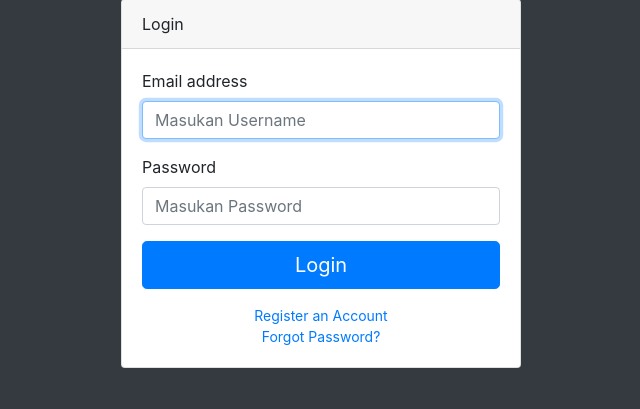
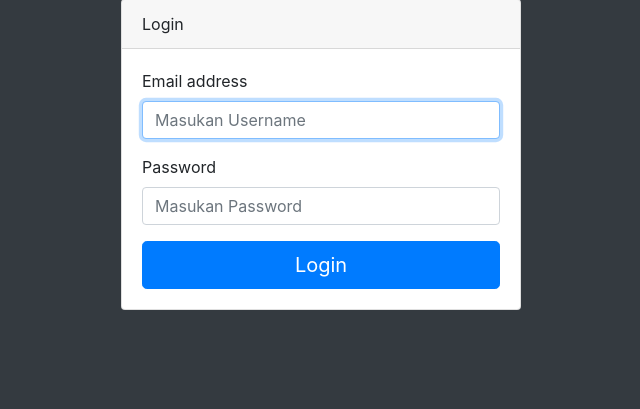
Before and after one commit to labibizzr/KPPL1, a CodeIgniter app: the page made by application/views/admin/login.php in a window 1280 px wide. Shown: the part 49-458 px from the top of the page, without its empty margins (319-959 px from the left). Run offline with CodeIgniter, Linux system fonts and the light colour scheme; data that the repository does not hold is empty; some libraries are stand-ins or nearby versions.

Commit message:
Add files via upload

```diff
--- a/application/views/admin/login.php
+++ b/application/views/admin/login.php
@@ -60,8 +60,7 @@
           <?php echo form_button($button,'Login'); ?>
           <?php echo form_close(); ?>
         <div class="text-center">
-          <a class="d-block small mt-3" href="register.html">Register an Account</a>
-          <a class="d-block small" href="forgot-password.html">Forgot Password?</a>
+
         </div>
       </div>
     </div>
```
